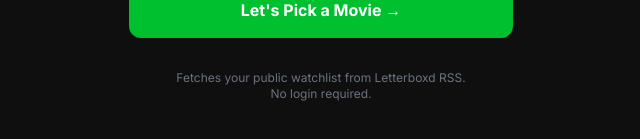
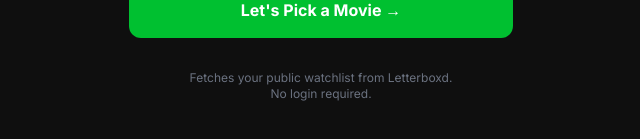
Before and after one commit to JulianJH/flickpick, a React (Vite) app: page / in a window 1280 px wide. Shown: the part 551-690 px from the top of the page, without its empty margins (319-959 px from the left). Built offline with nearby package versions, Linux system fonts and the light colour scheme.

Commit message:
Fix incorrect disclaimer text: app scrapes watchlist HTML, not RSS

```diff
--- a/src/components/HomeScreen.tsx
+++ b/src/components/HomeScreen.tsx
@@ -98,7 +98,7 @@ export function HomeScreen({ onStart }: Props) {
         </form>
 
         <p className="mt-8 text-center text-xs text-lb-muted">
-          Fetches your public watchlist from Letterboxd RSS.
+          Fetches your public watchlist from Letterboxd.
           <br />
           No login required.
         </p>
```
